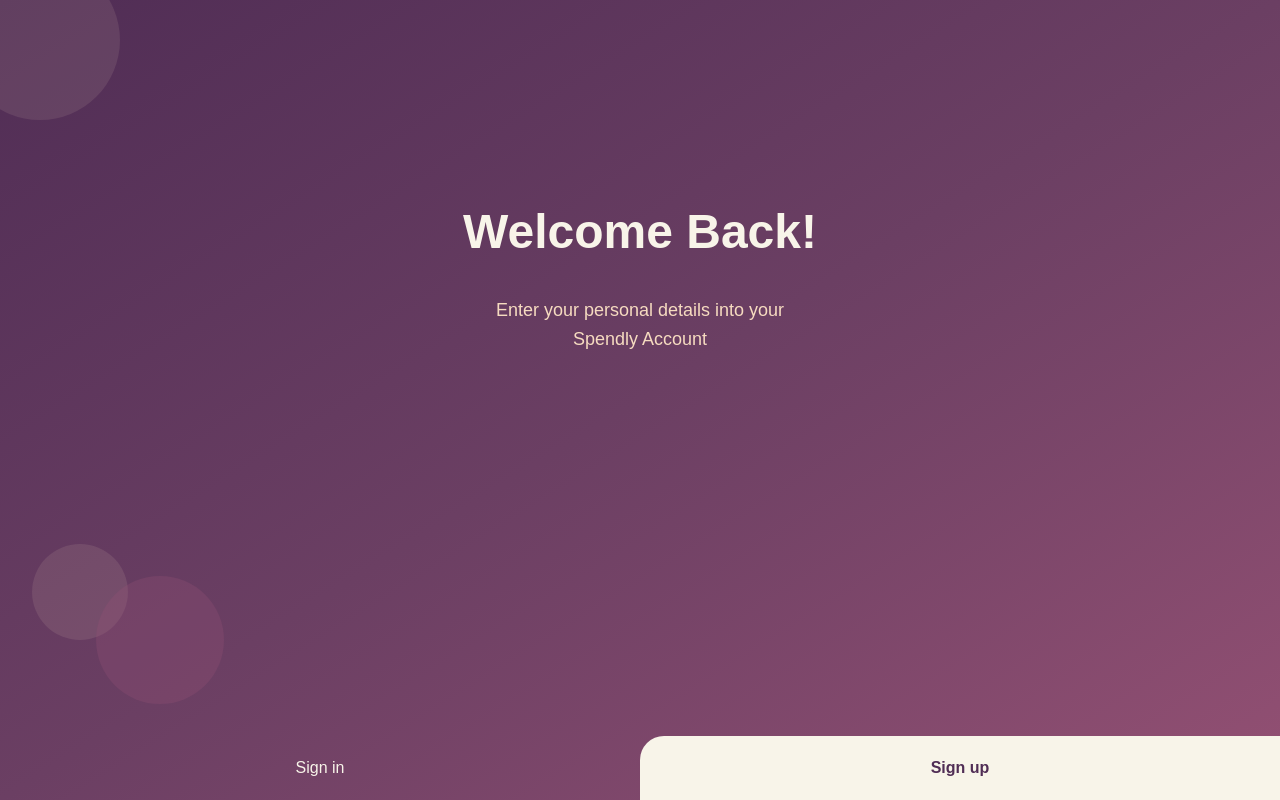
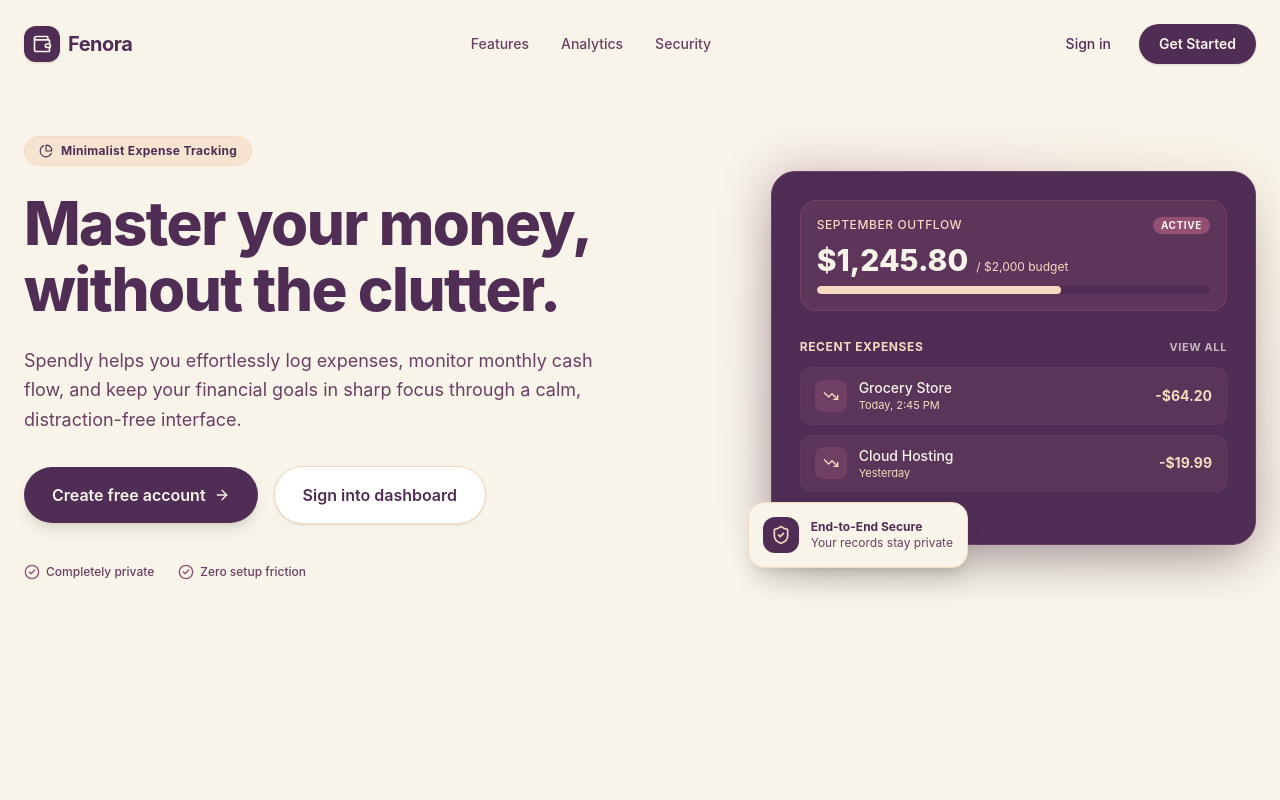
Before and after one commit to airstar8899-web/spendly-expense-tracker, a React (Vite) app: page / in a window 1280 px wide. Built offline with nearby package versions, Linux system fonts and the light colour scheme; a web font is replaced by a local one.

Commit message:
new welcome page

```diff
--- a/src/pages/welcomepage/Welcome.jsx
+++ b/src/pages/welcomepage/Welcome.jsx
@@ -1,44 +1,165 @@
-import { useNavigate } from "react-router-dom";
-import Button from "../../components/reusable/button/Button";
+import React from 'react';
+import { useNavigate } from 'react-router-dom';
+import { Wallet, ArrowRight, ShieldCheck, PieChart, TrendingDown, CheckCircle2 } from 'lucide-react';
+import Button from '../../components/reusable/button/Button';
 
-const Welcome = () => {
+const Homepage = () => {
   const navigate = useNavigate();
 
   return (
-    <div
-      className="relative min-h-screen bg-linear-to-br from-[#502D55] via-[#6B3F63] to-[#935073]
-     overflow-hidden flex flex-col justify-between"
-    >
-      <div className="absolute w-40 h-40 bg-[#F6DBC0]/10 rounded-full -top-10 -left-10"></div>
-      <div className="absolute w-24 h-24 bg-[#F6DBC0]/10 rounded-full bottom-40 left-8"></div>
-      <div className="absolute w-32 h-32 bg-[#935073]/30 rounded-full bottom-24 left-24"></div>
+    <div className="min-h-screen bg-[#F8F4E9] text-[#502D55] font-sans selection:bg-[#F6DBC0] selection:text-[#502D55]">
+      {/* Navbar */}
+      <header className="max-w-7xl mx-auto px-6 py-6 flex items-center justify-between">
+        <div className="flex items-center gap-2 font-bold text-xl tracking-tight text-[#502D55]">
+          <span className="p-2 bg-[#502D55] text-[#F8F4E9] rounded-xl shadow-sm">
+            <Wallet className="w-5 h-5" />
+          </span>
+          Fenora
+        </div>
 
-      <div className="relative z-10 px-8 mt-52 flex flex-col items-center text-center">
-        <h1 className="text-[#F8F4E9] text-5xl font-bold mb-10">
-          Welcome Back!
-        </h1>
-        <p className="text-[#F6DBC0] text-lg leading-relaxed max-w-xs ">
-          Enter your personal details into your Spendly Account
-        </p>
-      </div>
+        <nav className="hidden md:flex items-center gap-8 text-sm text-[#6B3F63] font-medium">
+          <a href="#features" className="hover:text-[#502D55] transition">Features</a>
+          <a href="#analytics" className="hover:text-[#502D55] transition">Analytics</a>
+          <a href="#security" className="hover:text-[#502D55] transition">Security</a>
+        </nav>
 
-      <div className="relative z-10 flex">
-        <Button
-          onClick={() => navigate("/signin")}
-          className="flex-1 py-5 text-[#F8F4E9] font-medium"
-        >
-          Sign in
-        </Button>
-        <Button
-          onClick={() => navigate("/signup")}
-          className="flex-1 py-5 bg-[#F8F4E9]
-           text-[#502D55] font-semibold rounded-tl-3xl"
-        >
-          Sign up
-        </Button>
-      </div>
+        <div className="flex items-center gap-3">
+          <button
+            onClick={() => navigate('/signin')}
+            className="text-sm font-medium text-[#502D55] hover:text-[#6B3F63] px-4 py-2 transition"
+          >
+            Sign in
+          </button>
+          <button
+            onClick={() => navigate('/signup')}
+            className="text-sm font-semibold bg-[#502D55] text-[#F8F4E9] px-5 py-2.5 rounded-full hover:bg-[#6B3F63] transition shadow-sm"
+          >
+            Get Started
+          </button>
+        </div>
+      </header>
+
+      {/* Hero Section */}
+      <section className="max-w-7xl mx-auto px-6 pt-12 pb-24 grid grid-cols-1 lg:grid-cols-12 gap-12 items-center">
+
+        {/* Left Column: Typography & CTAs */}
+        <div className="lg:col-span-7 space-y-6">
+          <div className="inline-flex items-center gap-2 px-3.5 py-1.5 bg-[#F6DBC0]/60 text-[#502D55] rounded-full text-xs font-bold tracking-wide border border-[#F6DBC0]">
+            <PieChart className="w-3.5 h-3.5" />
+            Minimalist Expense Tracking
+          </div>
+
+          <h1 className="text-5xl lg:text-6xl font-extrabold tracking-tight leading-[1.1] text-[#502D55]">
+            Master your money, without the clutter.
+          </h1>
+
+          <p className="text-lg text-[#6B3F63] max-w-xl leading-relaxed">
+            Spendly helps you effortlessly log expenses, monitor monthly cash flow, and keep your financial goals in sharp focus through a calm, distraction-free interface.
+          </p>
+
+          <div className="flex flex-wrap items-center gap-4 pt-2">
+            <button
+              onClick={() => navigate('/signup')}
+              className="flex items-center gap-2 bg-[#502D55] text-[#F8F4E9] px-7 py-4 rounded-full font-semibold hover:bg-[#6B3F63] transition shadow-lg group"
+            >
+              Create free account
+              <ArrowRight className="w-4 h-4 group-hover:translate-x-1 transition-transform" />
+            </button>
+            <button
+              onClick={() => navigate('/signin')}
+              className="flex items-center gap-2 bg-white border border-[#F6DBC0] text-[#502D55] px-7 py-4 rounded-full font-semibold hover:bg-[#F6DBC0]/20 transition shadow-sm"
+            >
+              Sign into dashboard
+            </button>
+          </div>
+
+          <div className="flex items-center gap-6 pt-4 text-xs text-[#6B3F63] font-medium">
+            <span className="flex items-center gap-1.5">
+              <CheckCircle2 className="w-4 h-4 text-[#935073]" /> Completely private
+            </span>
+            <span className="flex items-center gap-1.5">
+              <CheckCircle2 className="w-4 h-4 text-[#935073]" /> Zero setup friction
+            </span>
+          </div>
+        </div>
+
+        {/* Right Column: Sleek Expense Dashboard Mockup Card */}
+        <div className="lg:col-span-5 relative">
+
+          {/* Decorative Background Glow matching your color palette */}
+          <div className="absolute -inset-1.5 bg-gradient-to-tr from-[#502D55] via-[#935073] to-[#F6DBC0] rounded-[32px] blur-xl opacity-30"></div>
+
+          <div className="bg-[#502D55] text-[#F8F4E9] p-7 rounded-3xl shadow-2xl border border-[#6B3F63] space-y-6 relative">
+
+            {/* Top Balance Card Widget */}
+            <div className="space-y-2 bg-[#6B3F63]/50 p-4 rounded-2xl border border-[#935073]/40">
+              <div className="flex justify-between items-center text-xs text-[#F6DBC0] font-medium tracking-wider uppercase">
+                <span>September Outflow</span>
+                <span className="bg-[#935073] text-[#F8F4E9] px-2 py-0.5 rounded-full font-bold text-[10px]">Active</span>
+              </div>
+              <div className="flex items-baseline gap-2">
+                <span className="text-3xl font-extrabold text-[#F8F4E9]">$1,245.80</span>
+                <span className="text-xs text-[#F6DBC0]">/ $2,000 budget</span>
+              </div>
+              {/* Progress bar */}
+              <div className="w-full bg-[#502D55] h-2 rounded-full overflow-hidden mt-2">
+                <div className="bg-[#F6DBC0] h-full rounded-full w-[62%]" />
+              </div>
+            </div>
+
+            {/* Recent Transactions List */}
+            <div className="space-y-3 pt-1">
+              <div className="text-xs font-bold text-[#F6DBC0] uppercase tracking-wider flex items-center justify-between">
+                <span>Recent Expenses</span>
+                <span className="text-[11px] text-[#F8F4E9]/70">View all</span>
+              </div>
+
+              <div className="space-y-2.5 text-sm">
+                <div className="flex justify-between items-center py-2.5 px-3.5 bg-[#6B3F63]/40 rounded-xl border border-[#935073]/20">
+                  <div className="flex items-center gap-3">
+                    <div className="p-2 bg-[#935073]/40 rounded-lg text-[#F6DBC0]">
+                      <TrendingDown className="w-4 h-4" />
+                    </div>
+                    <div>
+                      <p className="font-medium text-[#F8F4E9]">Grocery Store</p>
+                      <p className="text-[11px] text-[#F6DBC0]">Today, 2:45 PM</p>
+                    </div>
+                  </div>
+                  <span className="font-bold text-[#F6DBC0] text-sm">-$64.20</span>
+                </div>
+
+                <div className="flex justify-between items-center py-2.5 px-3.5 bg-[#6B3F63]/40 rounded-xl border border-[#935073]/20">
+                  <div className="flex items-center gap-3">
+                    <div className="p-2 bg-[#935073]/40 rounded-lg text-[#F6DBC0]">
+                      <TrendingDown className="w-4 h-4" />
+                    </div>
+                    <div>
+                      <p className="font-medium text-[#F8F4E9]">Cloud Hosting</p>
+                      <p className="text-[11px] text-[#F6DBC0]">Yesterday</p>
+                    </div>
+                  </div>
+                  <span className="font-bold text-[#F6DBC0] text-sm">-$19.99</span>
+                </div>
+              </div>
+            </div>
+
+            {/* Floating Security Badge */}
+            <div className="absolute -bottom-6 -left-6 bg-[#F8F4E9] text-[#502D55] p-3.5 rounded-2xl shadow-xl border border-[#F6DBC0] flex items-center gap-3">
+              <div className="p-2 bg-[#502D55] text-[#F6DBC0] rounded-xl">
+                <ShieldCheck className="w-5 h-5" />
+              </div>
+              <div className="text-xs">
+                <p className="font-bold">End-to-End Secure</p>
+                <p className="text-[#6B3F63]">Your records stay private</p>
+              </div>
+            </div>
+
+          </div>
+        </div>
+
+      </section>
     </div>
   );
 };
 
-export default Welcome;
+export default Homepage;
```
